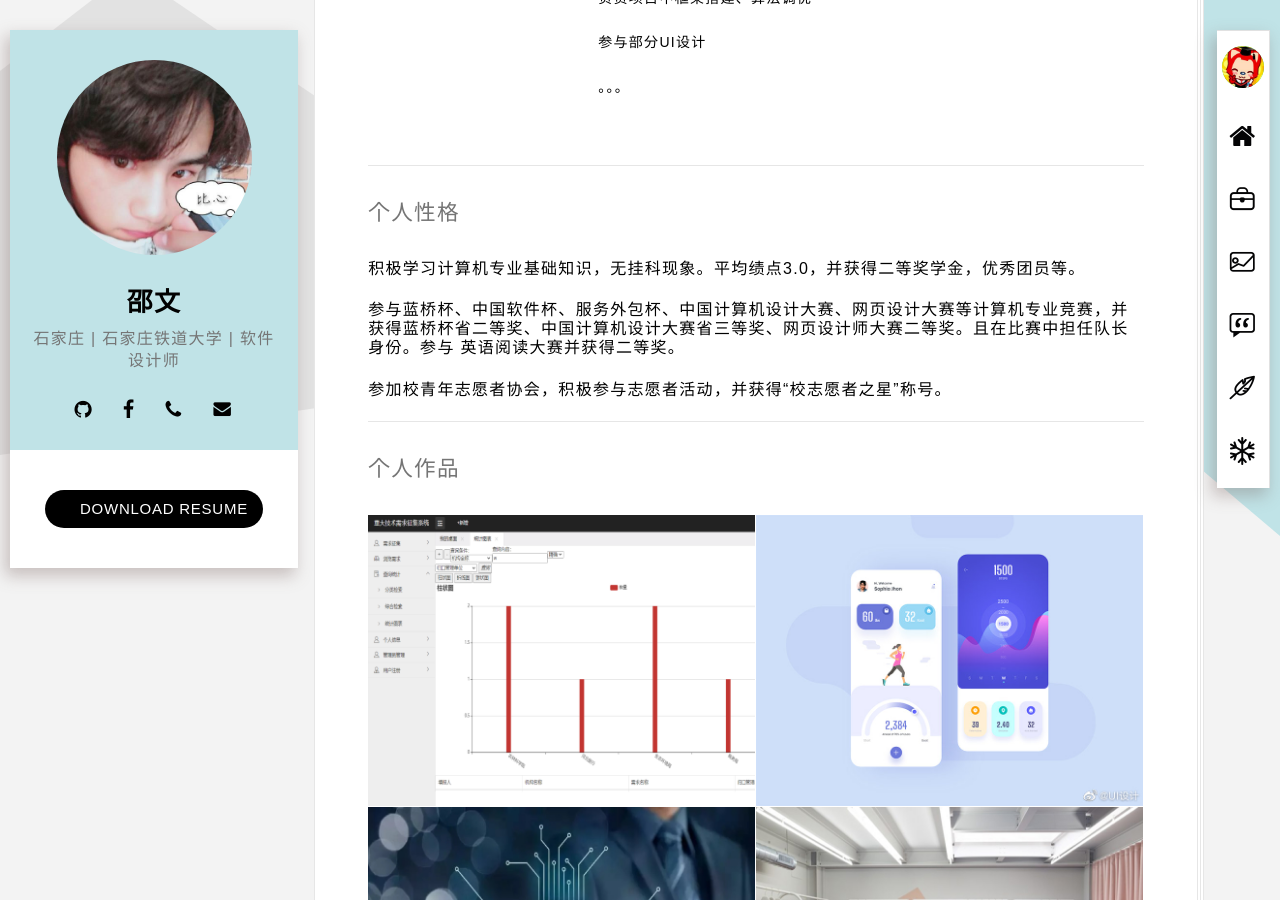
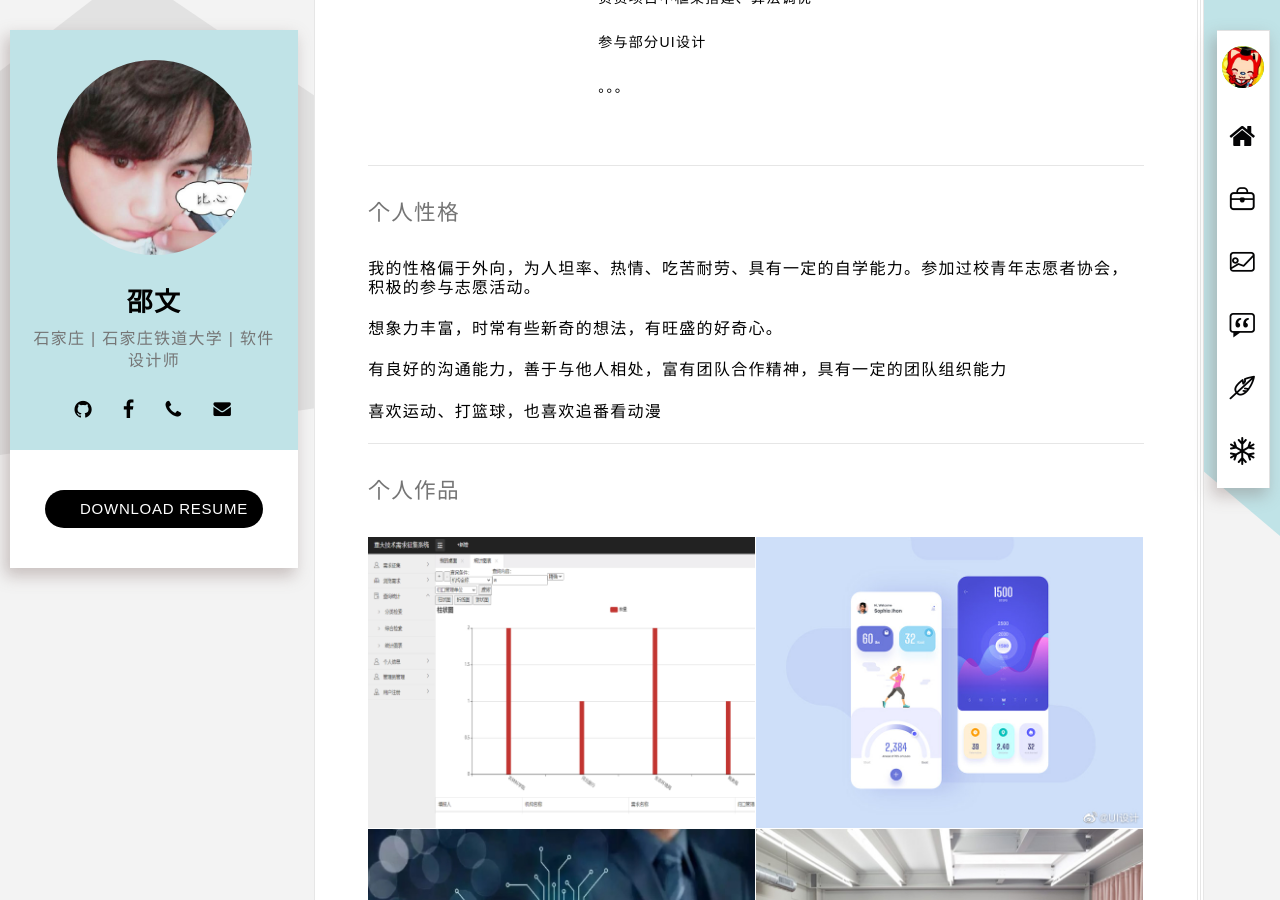
Before and after one commit to shaowens/shaowens.github.io, a Jekyll site: the page built from index.html, in a window 1280 px wide and 900 px high, scrolled down 1951 px. Built offline with Jekyll 4.4.1, drawn with Linux system fonts in a browser that asks for light colours; some web fonts are replaced.

Commit message:
Update resumer_05-certification.html

```diff
--- a/_includes/resumer_05-certification.html
+++ b/_includes/resumer_05-certification.html
@@ -3,12 +3,13 @@
 
 
     <blockquote class="ref-cont clear-mrg">
-                        <p>积极学习计算机专业基础知识，无挂科现象。平均绩点3.0，并获得二等奖学金，优秀团员等。
+                        <p>我的性格偏于外向，为人坦率、热情、吃苦耐劳、具有一定的自学能力。参加过校青年志愿者协会，积极的参与志愿活动。
                         </p>
-                        <p>参与蓝桥杯、中国软件杯、服务外包杯、中国计算机设计大赛、网页设计大赛等计算机专业竞赛，并获得蓝桥杯省二等奖、中国计算机设计大赛省三等奖、网页设计师大赛二等奖。且在比赛中担任队长身份。参与
-                            英语阅读大赛并获得二等奖。
+                        <p>想象力丰富，时常有些新奇的想法，有旺盛的好奇心。
                         </p>
-                        <p>参加校青年志愿者协会，积极参与志愿者活动，并获得“校志愿者之星”称号。
+                        <p>有良好的沟通能力，善于与他人相处，富有团队合作精神，具有一定的团队组织能力
+                        </p>
+                        <p>喜欢运动、打篮球，也喜欢追番看动漫
                         </p>
                     </blockquote>
 
```
